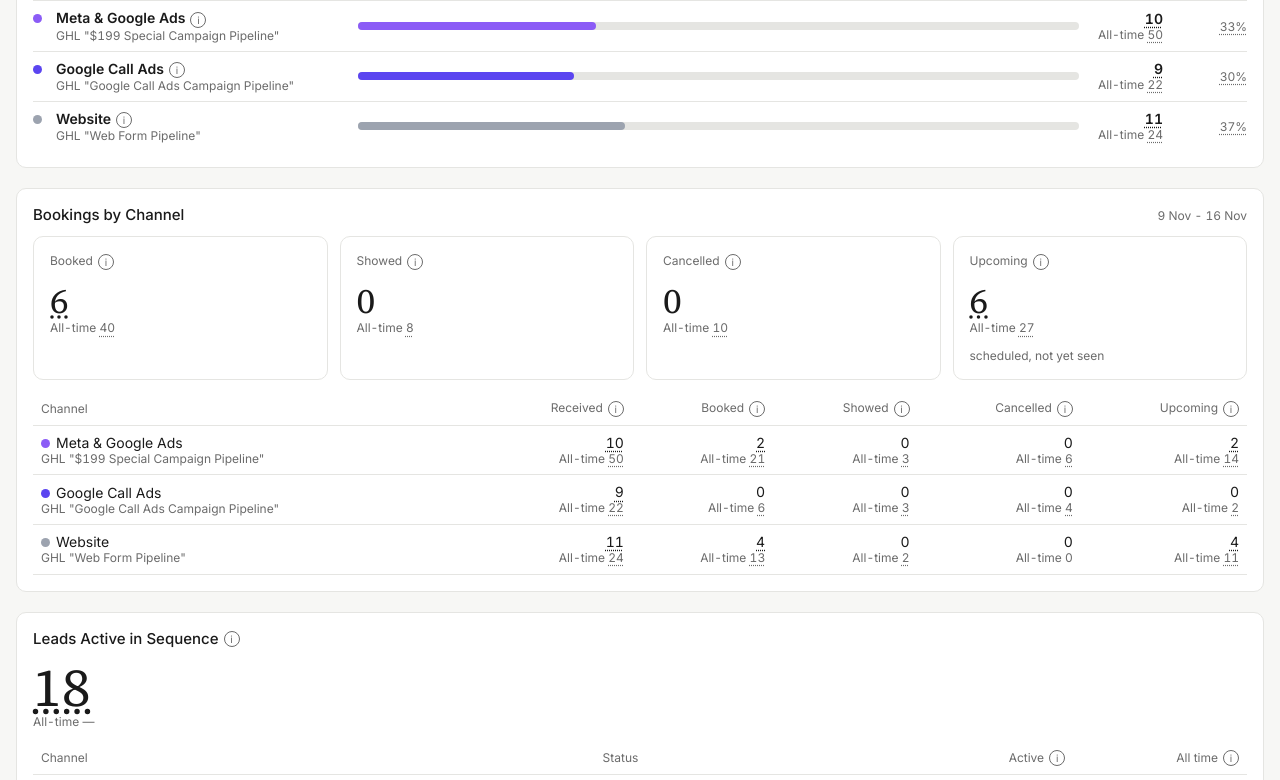
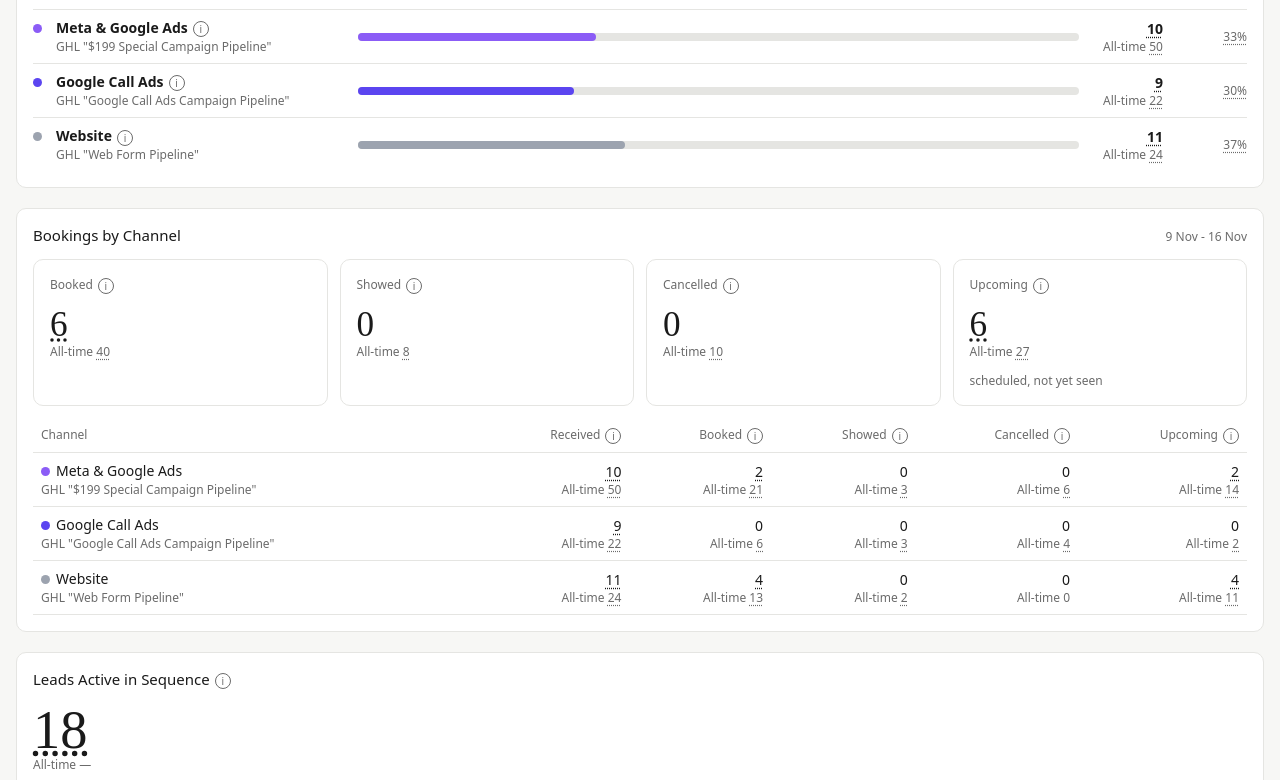
Before and after one commit to inspo-dental/lead-report, a plain HTML site: page index.html in a window 1280 px wide. Shown: the part 368-1148 px from the top of the page. Drawn offline with nearby package versions, Linux system fonts and the light colour scheme.

Commit message:
Use the previous dashboard's system fonts and lining numerals
Co-Authored-By: Claude Opus 5.5 <noreply@anthropic.com>

```diff
--- a/index.html
+++ b/index.html
@@ -1,15 +1,16 @@
 <!doctype html><html lang="en"><head><meta charset="utf-8"><meta name="viewport" content="width=device-width,initial-scale=1">
 <title>Inspo Dental Lead Report</title><meta name="robots" content="noindex">
-<link rel="preconnect" href="https://fonts.googleapis.com"><link href="https://fonts.googleapis.com/css2?family=Inter:wght@400;500;600&family=Source+Serif+4:opsz,wght@8..60,400&display=swap" rel="stylesheet">
+
 <style>
-:root{--font-anthropic-sans:Inter,system-ui,sans-serif;--font-anthropic-serif:"Source Serif 4",Georgia,serif;
+:root{--font-anthropic-sans:ui-sans-serif,system-ui,-apple-system,"Segoe UI",Roboto,sans-serif;--font-anthropic-serif:ui-serif,"New York","Iowan Old Style","Times New Roman",serif;
 --cds-gap-xs:4px;--cds-gap-sm:8px;--cds-gap-md:12px;--cds-gap-lg:20px;--cds-pad-xs:4px;--cds-pad-sm:8px;--cds-pad-lg:16px;--cds-radius:10px;
 --cds-font-size-caption:12px;--cds-font-size-heading:15px;--cds-font-size-title:26px;
 --color-bg:#f7f7f5;--color-panel:#fff;--color-fg:#1a1a1a;--color-fg-muted:#6b6b6b;--color-border-line:#e5e5e2;--color-ok:#16a34a;--color-bad:#dc2626;
 --cds-surface-popover:#fff;--cds-shadow-popover:0 10px 30px rgba(0,0,0,.18);--cds-border:#e5e5e2;color-scheme:light}
 @media (prefers-color-scheme:dark){:root:not([data-theme=light]){--color-bg:#141414;--color-panel:#1e1e1e;--color-fg:#ececec;--color-fg-muted:#9a9a9a;--color-border-line:#2e2e2e;--color-ok:#4ade80;--color-bad:#f87171;--cds-surface-popover:#262626;--cds-shadow-popover:0 10px 30px rgba(0,0,0,.6);--cds-border:#333;color-scheme:dark}}
 :root[data-theme=dark]{--color-bg:#141414;--color-panel:#1e1e1e;--color-fg:#ececec;--color-fg-muted:#9a9a9a;--color-border-line:#2e2e2e;--color-ok:#4ade80;--color-bad:#f87171;color-scheme:dark}
-body{margin:0;background:var(--color-bg);color:var(--color-fg);font-family:var(--font-anthropic-sans);font-size:14px}
+body{margin:0;background:var(--color-bg);color:var(--color-fg);font-family:var(--font-anthropic-sans);font-size:14px;line-height:1.43;-webkit-font-smoothing:antialiased}
+#dash-root,#dash-root *{font-variant-numeric:lining-nums tabular-nums}
 #dash-root{max-width:1280px;margin:0 auto;padding:24px 16px}
 .dash-select{background:var(--color-panel);color:var(--color-fg);border:1px solid var(--color-border-line);border-radius:8px;padding:6px 10px;font:inherit}
 a{color:inherit}
```
